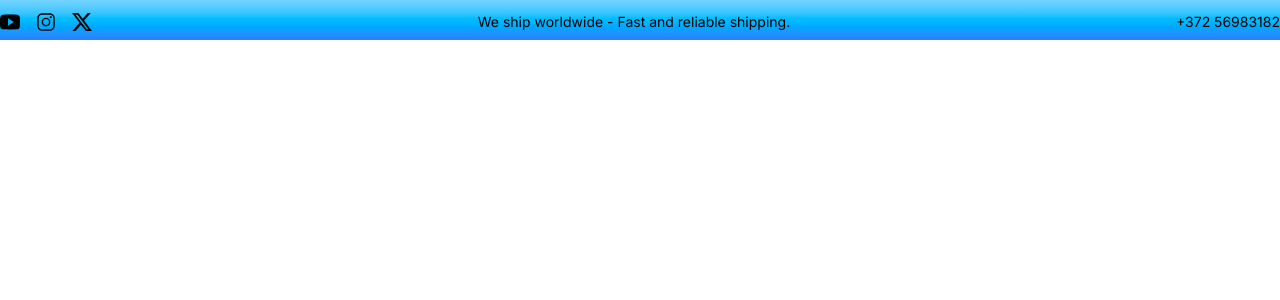
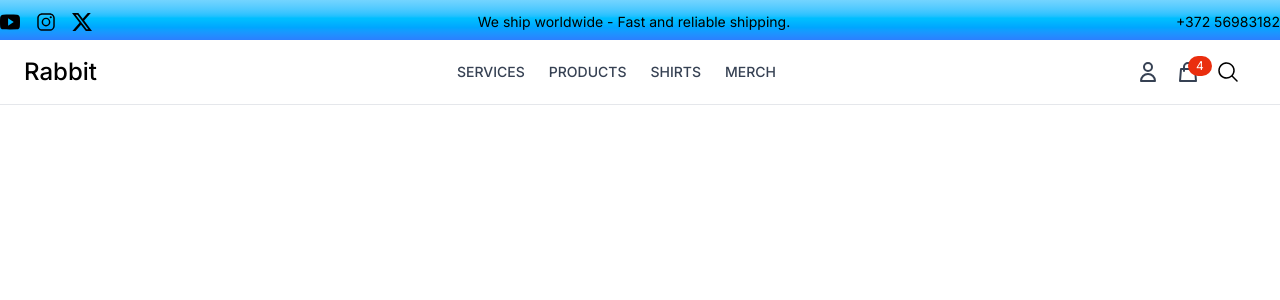
Before and after one commit to nadimmetwalli/theftblcrew-shop-ecommerce, a React (Vite) app in the folder frontend/: page / in a window 1280 px wide. Shown: the top 300 px of the page. Built offline with nearby package versions, Linux system fonts and the light colour scheme.

Commit message:
Search bar, search feature done

```diff
--- a/frontend/src/components/Common/Header.jsx
+++ b/frontend/src/components/Common/Header.jsx
@@ -1,14 +1,16 @@
 import React from 'react'
 import Topbar from '../Layout/Topbar'
+import Navbar from './Navbar'
 
 const Header = () => {
   return (
-    <div>
+    <header className='border-b border-gray-200'>
       {/* Topbar */}
       <Topbar/>
       {/* Navbar */}
+      <Navbar/>
       {/* Cart Drawer */}
-    </div>
+    </header>
   )
 }
 
--- /dev/null
+++ b/frontend/src/components/Common/Navbar.jsx
@@ -0,0 +1,76 @@
+import React from 'react'
+import { Link } from 'react-router-dom'
+import { HiOutlineUser, HiOutlineShoppingBag} from "react-icons/hi";
+import { HiBars3BottomRight } from "react-icons/hi2";
+import Searchbar from './Searchbar';
+
+
+
+const Navbar = () => {
+  return (
+    <>
+        <nav className='container mx-auto flex items-center justify-between py-4 px-6'>
+            {/*Left-logo */}
+            <div>
+                <Link to="/" className='text-2xl font-medium'>
+                    Rabbit
+                </Link>
+            </div>
+
+            {/* Center - Navigation links */}
+            <div className='hidden md:flex space-x-6'>
+                <Link to="#" className='text-gray-700 hover:text-black text-sm font-medium uppercase'>
+                    Services
+                </Link>
+
+
+                <Link to="#" className='text-gray-700 hover:text-black text-sm font-medium uppercase'>
+                    Products
+                </Link>
+
+
+                <Link to="#" className='text-gray-700 hover:text-black text-sm font-medium uppercase'>
+                    Shirts
+                </Link>
+
+
+                <Link to="#" className='text-gray-700 hover:text-black text-sm font-medium uppercase'>
+                    Merch
+                </Link>
+            </div>
+
+            {/* Right - Icons*/}
+            <div className='flex items-center space-x-4'>
+                <Link to="/profile" className='hover:text-black'>
+                    <HiOutlineUser className='h-6 w-6 text-gray-700'/>
+                </Link>
+
+                <button className='relative hover:text-black'>
+                    <HiOutlineShoppingBag className='h-6 w-6 text-gray-700'/>
+                    <span className='absolute -top-1 bg-[#ea2e0e] text-white text-xs rounded-full px-2 py-0.5'>4
+                    </span>
+                </button>
+
+                {/*Search Icon (Search feature)*/}
+                <div className='overflow-hidden'>
+                    <Searchbar />
+                </div>
+
+
+                <button className='md:hidden'>
+                    <HiBars3BottomRight className='h-6 w-6 text-gray-700' />
+
+                </button>
+
+
+
+
+
+            </div>
+
+        </nav>
+    </>
+  )
+}
+
+export default Navbar
--- /dev/null
+++ b/frontend/src/components/Common/Searchbar.jsx
@@ -0,0 +1,52 @@
+import React, { useState } from 'react'
+import { HiMagnifyingGlass, HiMiniXMark } from 'react-icons/hi2';
+
+const Searchbar = () => {
+
+const [searchTerm, setSearchTerm] = useState("");
+const [isOpen, setIsOpen] = useState(false);
+const handleSearchToggle = () => {
+    setIsOpen(!isOpen);
+};
+
+const handleSearch = (e) => {
+    e.preventDefault();
+    console.log("Search Term:", searchTerm);
+    setIsOpen(false);
+}
+
+  return (
+    <div className={`flex items-center justify-center w-full transition-all duration-300 ${isOpen? "absolute top-0 left-0 w-full bg-white h-24 z-50" : "w-auto" }`
+    }>
+      {isOpen ?
+        (<form
+            onSubmit={handleSearch}
+            className='relative flex items-center justify-center w-full'>
+            <div className='relative w-1/2'>
+            <input type='text' placeholder='Search' value={searchTerm}
+            onChange={e => setSearchTerm(e.target.value)}
+             className='bg-gray-100 px-4 py-2 pl-2 pr-12 rounded-lg focus:outline-none w-full placeholder:text-gray-700'/>
+
+            {/* Search Icon*/}
+            <button type='submit' className='absolute right-2 top-1/2 transform -translate-y-1/2 text-gray-600 hover:text-gray-800'>
+                <HiMagnifyingGlass className='h-6 w-6'/>
+            </button>
+            </div>
+
+            {/* close button */}
+            <button type='button'
+            onClick={handleSearchToggle}
+            className='absolute right-4 top-1/2 transofrm -translate-y-1/2 text-gray-600 hover:text-gray-800'>
+                <HiMiniXMark className='h-6 w-6'/>
+            </button>
+        </form>
+      ) : (
+        <button onClick={handleSearchToggle}>
+            <HiMagnifyingGlass className='h-6 w-6'/>
+        </button>
+      )}
+    </div>
+  )
+}
+
+export default Searchbar
```
